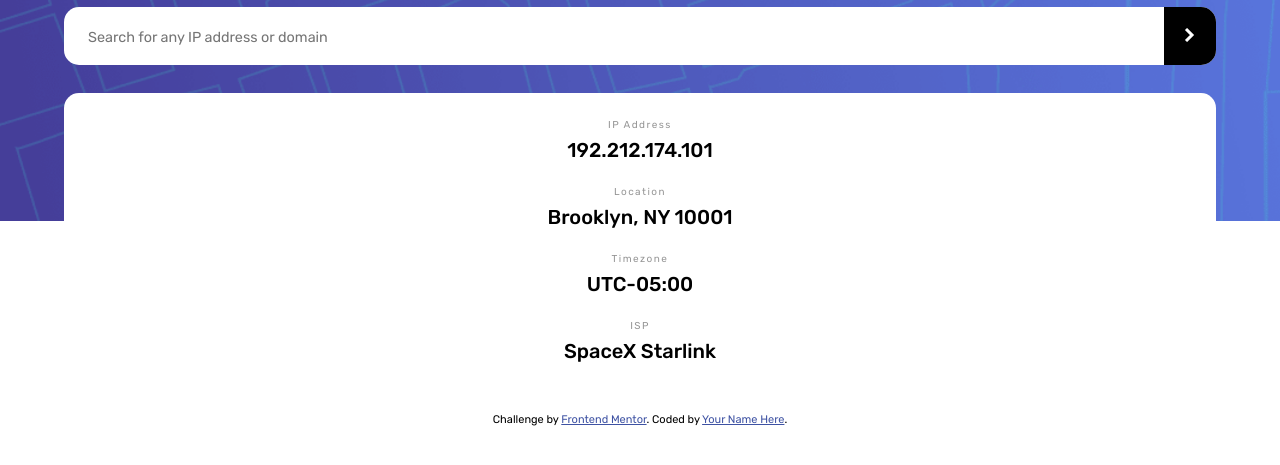
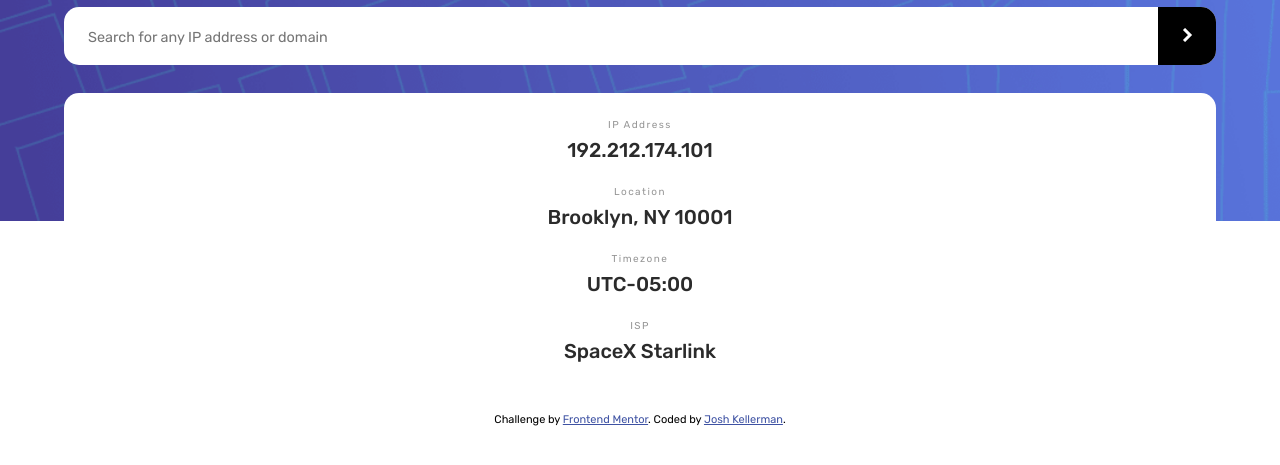
Before and after one commit to jkellerman/ip-address-tracker-master, a plain HTML site: page index.html in a window 1280 px wide. Shown: the part 79-544 px from the top of the page. Drawn offline with Linux system fonts and the light colour scheme.

Commit message:
add script

```diff
--- a/index.html
+++ b/index.html
@@ -16,6 +16,7 @@
       rel="stylesheet"
     />
     <link rel="stylesheet" href="styles.css" />
+    <script src="script.js" defer></script>
     <title>Frontend Mentor | IP Address Tracker</title>
   </head>
   <body>
@@ -69,7 +70,7 @@
         Challenge by
         <a href="https://www.frontendmentor.io?ref=challenge" target="_blank"
           >Frontend Mentor</a
-        >. Coded by <a href="#">Your Name Here</a>.
+        >. Coded by <a href="#">Josh Kellerman</a>.
       </div>
     </footer>
   </body>
--- a/styles.css
+++ b/styles.css
@@ -66,6 +66,7 @@ button {
   outline: none;
   border-radius: 0px 15px 15px 0px;
   cursor: pointer;
+  width: 3.625rem;
 }
 
 button:hover {
@@ -94,6 +95,7 @@ button:hover {
   margin-bottom: 1.5rem;
   font-size: 1.25rem;
   font-weight: 500;
+  color: var(--Very-Dark-Gray);
 }
 
 .attribution {
```
Also changed, not shown: script.js (added).
